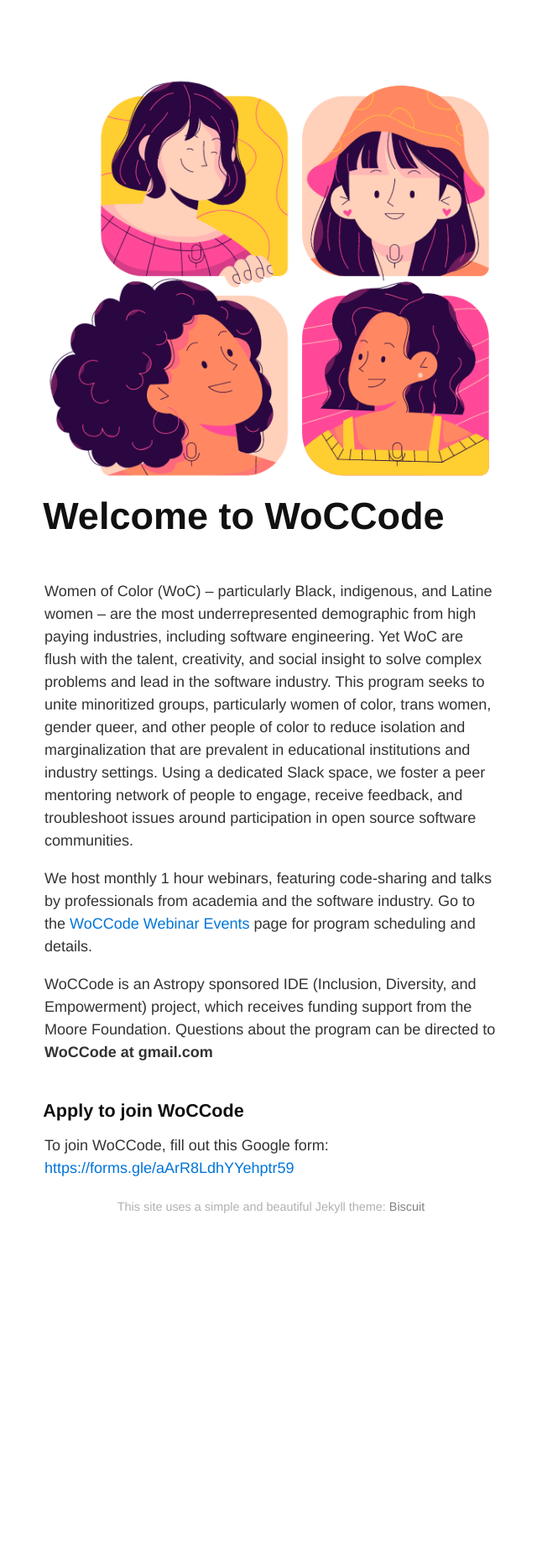
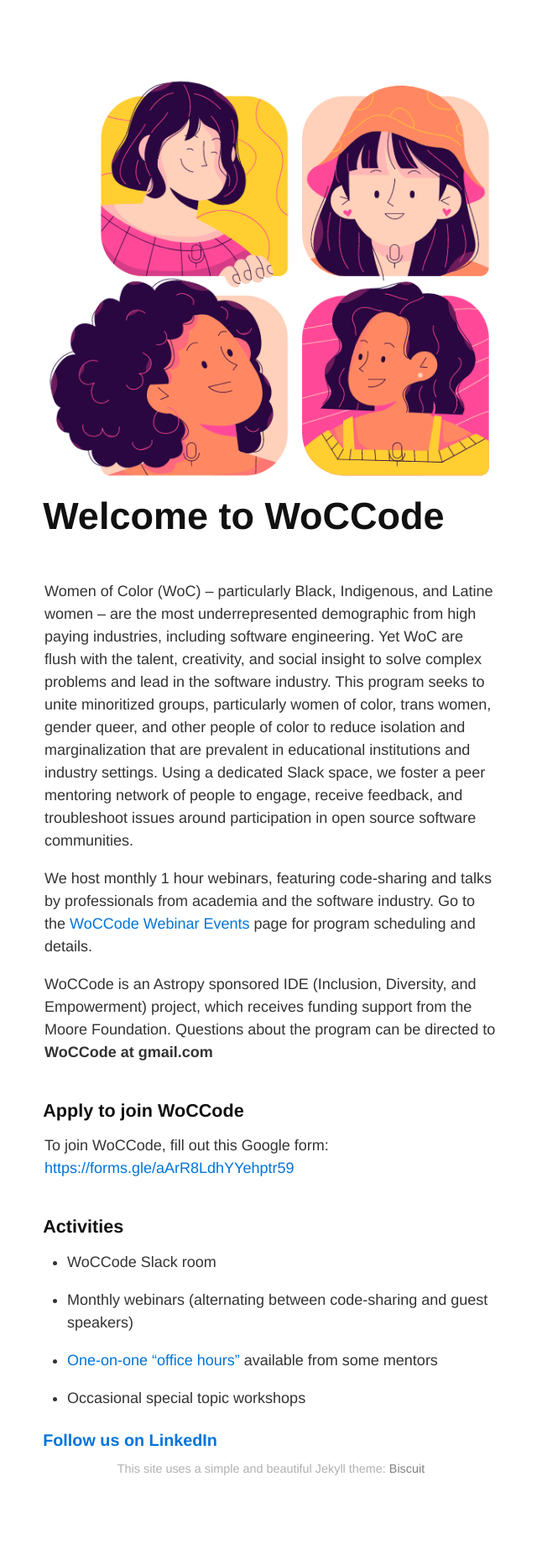
Before and after one commit to woccode/woccode.github.io, a Jekyll site: the page built from index.md, in a window 1280 px wide. Shown: the whole page at 84% size, without its empty margins (317-957 px from the left). Built offline with Jekyll 4.4.1, drawn with Linux system fonts in a browser that asks for light colours; before the commit the page ends 1540 px from its top, so only the background shows below that.

Commit message:
updated with a little more info

```diff
--- a/index.md
+++ b/index.md
@@ -8,7 +8,7 @@
 
 # Welcome to WoCCode
 
-Women of Color (WoC) – particularly Black, indigenous, and Latine
+Women of Color (WoC) – particularly Black, Indigenous, and Latine
 women – are the most underrepresented demographic from high paying
 industries, including software engineering. Yet WoC are flush with the
 talent, creativity, and social insight to solve complex problems and
@@ -34,3 +34,15 @@
 ## Apply to join WoCCode
 
 To join WoCCode, fill out this Google form: [https://forms.gle/aArR8LdhYYehptr59](https://forms.gle/aArR8LdhYYehptr59)
+
+## Activities
+
+- WoCCode Slack room
+
+- Monthly webinars (alternating between code-sharing and guest speakers)
+
+- [One-on-one "office hours"](https://github.com/eblur/woc-code/wiki#one-on-one-mentoring-and-office-hours) available from some mentors
+
+- Occasional special topic workshops
+
+### [Follow us on LinkedIn](https://www.linkedin.com/company/women-of-color-code/about/)
```
Also changed, not shown: 1 other file.
